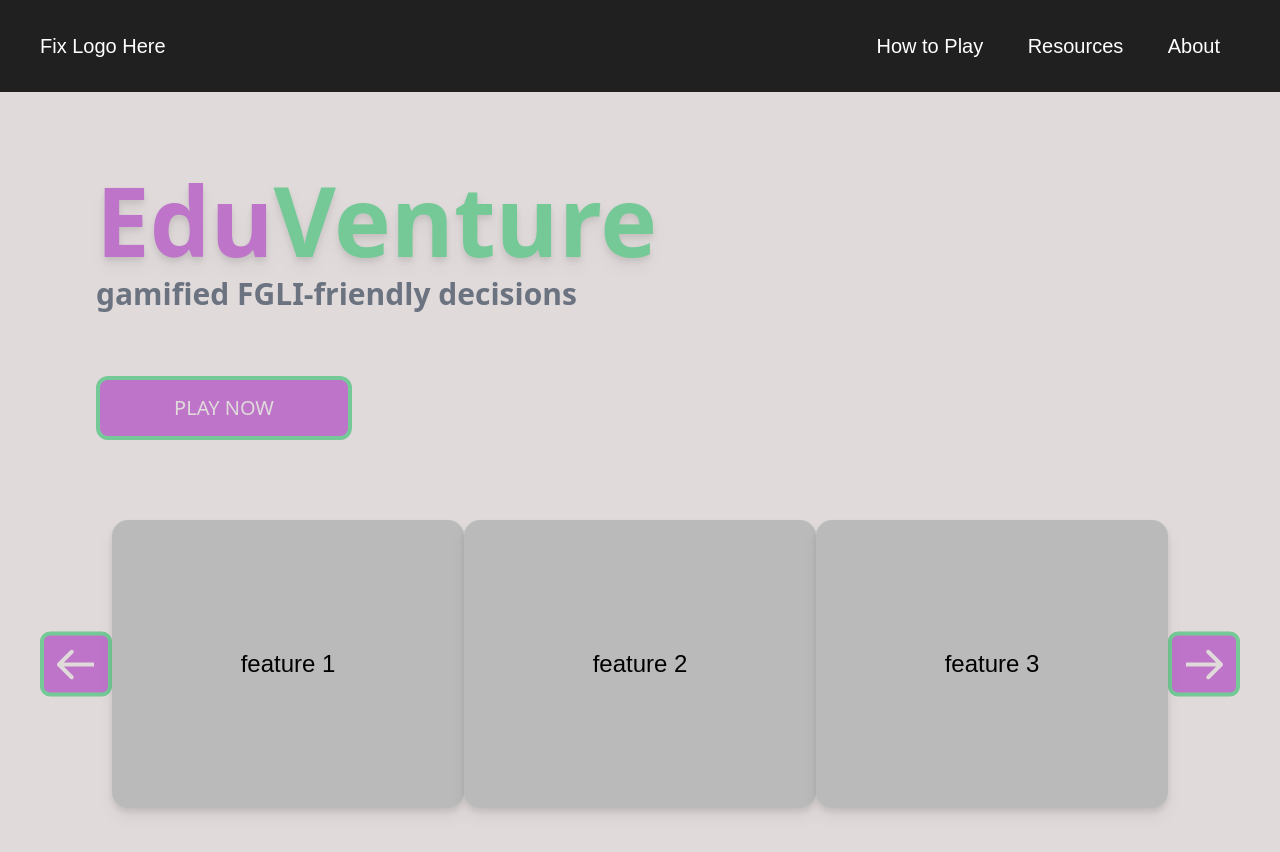
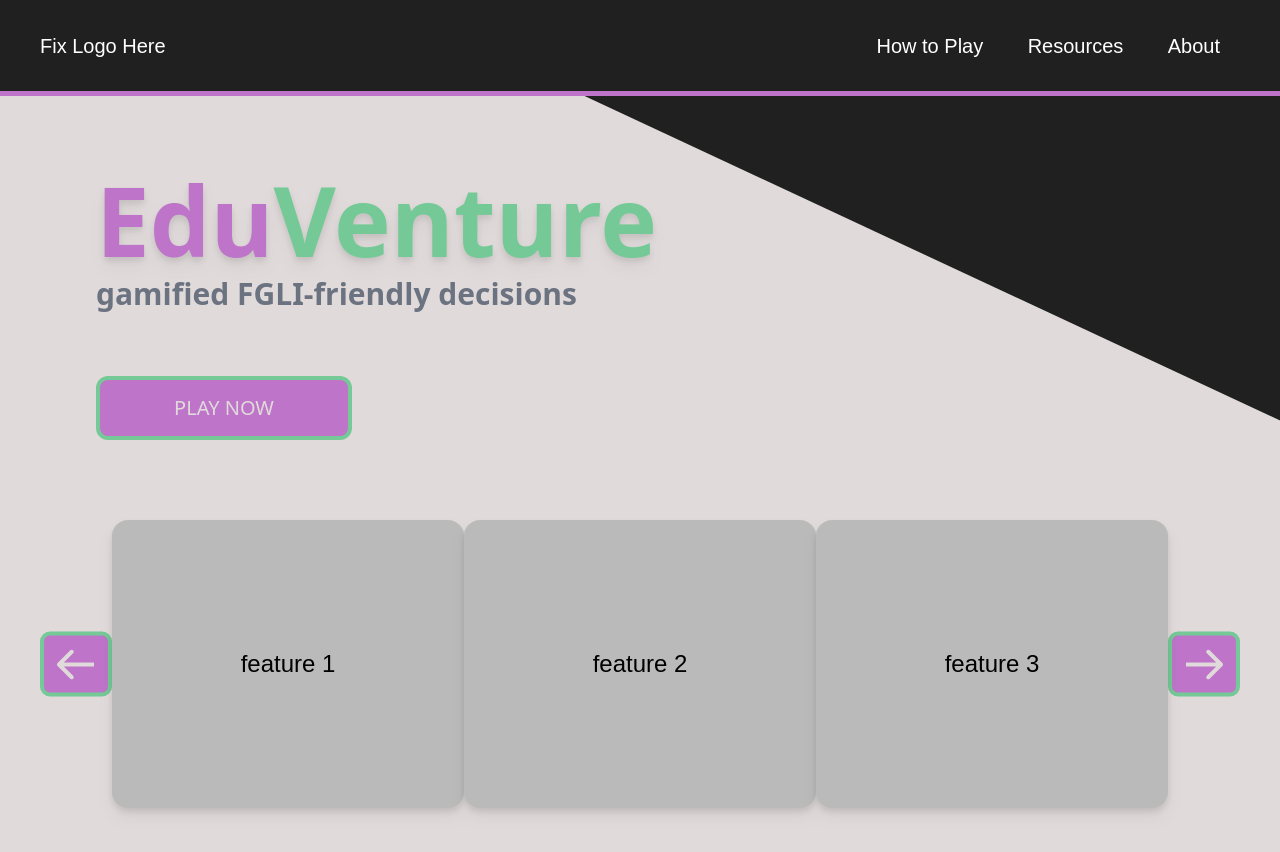
Before and after one commit to snehal0308/Empower-Hacks, a website: page public/index.html in a window 1280 px wide. Shown: the top 852 px of the page. Drawn offline with Linux system fonts and the light colour scheme.

Commit message:
added triangle and purple line under header

```diff
--- a/public/index.html
+++ b/public/index.html
@@ -24,6 +24,8 @@
     <div class = "container ml-24 mx-auto flex-row pt-20">
         <h1 class="font-bold text-8xl drop-shadow-lg mb-2"><span class="text-EV-purple">Edu</span><span class="text-EV-green">Venture</span></h1>
         <p class="text-3xl text-gray-500 font-bold pb-16">gamified FGLI-friendly decisions</p>
+        <div class="purpleline"></div>
+        <div class="triangle"></div>
         <button class="text-xl text-EV-gray w-64 h-16 border border-EV-green rounded-xl border-4 bg-EV-purple hover:text-white ease-in-out duration-300 hover:-translate-y-5">PLAY NOW</button>
     </div>
 
```
Also changed, not shown: public/styles.css.
